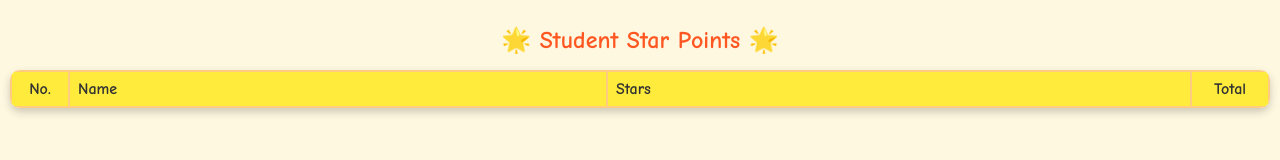
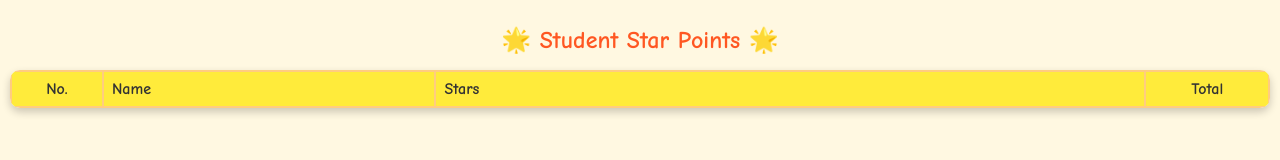
Before and after one commit to piupin/piupin-student-stars-by-piu, a plain HTML site: page index.html in a window 1280 px wide. Drawn offline with Linux system fonts and the light colour scheme; no server answers.

Commit message:
Update index.html

```diff
--- a/index.html
+++ b/index.html
@@ -39,19 +39,21 @@
       background-color: #ffeb3b;
       color: #333;
     }
+    /* Column widths */
     th:nth-child(1), td:nth-child(1) {
-      width: 40px;
+      width: 40px; /* No. */
       text-align: center;
     }
     th:nth-child(2), td:nth-child(2) {
       text-align: left;
+      width: 25%; /* Narrow names */
     }
     th:nth-child(3), td:nth-child(3) {
       text-align: left;
-      width: 45%;
+      width: 55%; /* Bigger stars column */
     }
     th:nth-child(4), td:nth-child(4) {
-      width: 60px;
+      width: 60px; /* Total */
       text-align: center;
     }
     tr:nth-child(even) {
```
